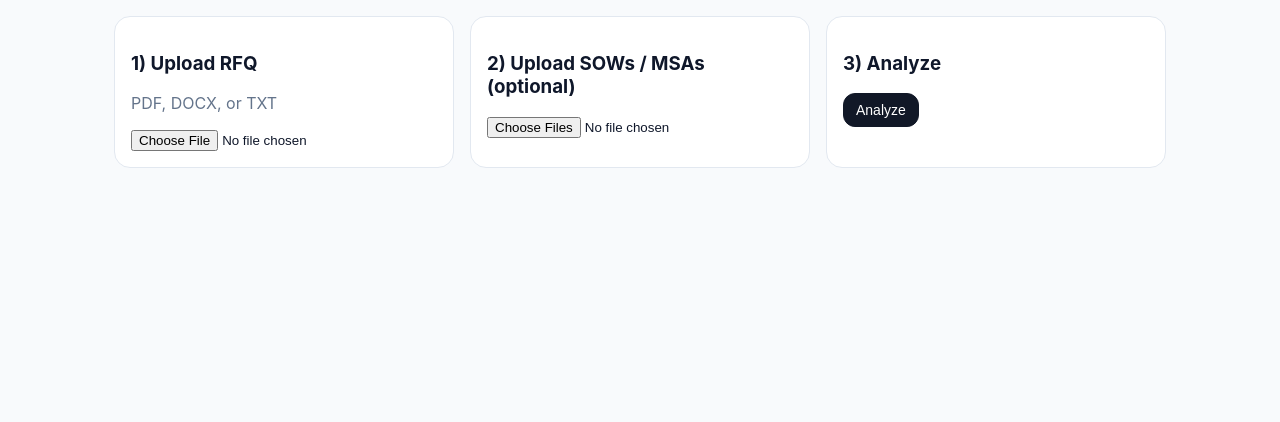
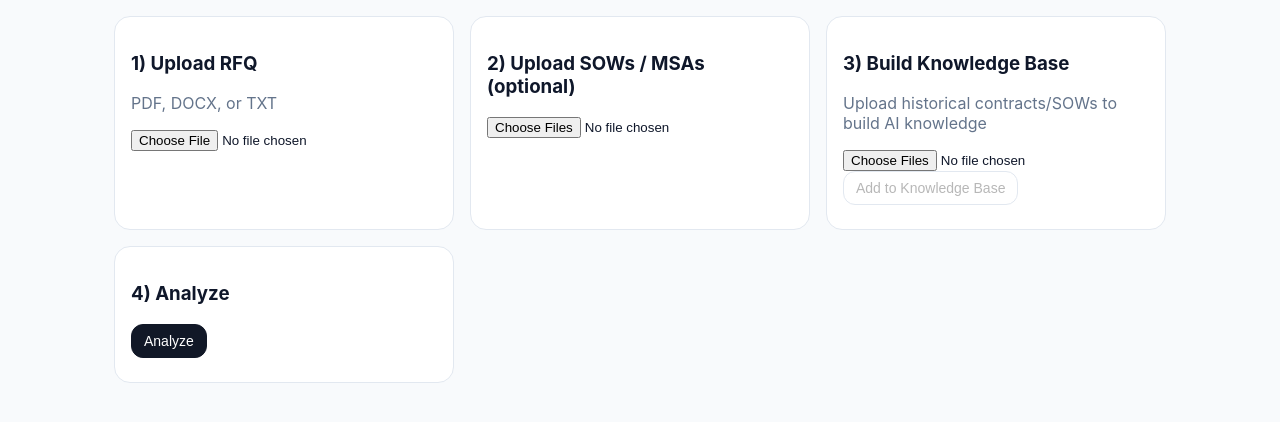
Before and after one commit to rupanshu2129/clausecraft, a FastAPI app: page / in a window 1280 px wide. Shown: the part 106-528 px from the top of the page. Run offline with FastAPI, Linux system fonts and the light colour scheme; data that the repository does not hold is empty.

Commit message:
Implement RAG system for contract knowledge base
- Add RAG service with ChromaDB and sentence transformers
- Create knowledge base API endpoints for adding/clearing documents
- Update analysis to use RAG context from historical contracts
- Add UI for uploading documents to knowledge base
- Support semantic search across contract database
- Integrate RAG knowledge with OpenAI analysis prompts

```diff
--- /dev/null
+++ b/lib/rag_service.py
@@ -0,0 +1,147 @@
+import os
+import uuid
+from typing import List, Dict, Any
+from pathlib import Path
+
+import chromadb
+from sentence_transformers import SentenceTransformer
+from langchain.text_splitter import RecursiveCharacterTextSplitter
+from langchain_community.vectorstores import Chroma
+from langchain.schema import Document
+
+from .extract_text import extract_text
+
+class RAGService:
+    def __init__(self, persist_directory: str = "./chroma_db"):
+        self.persist_directory = persist_directory
+        self.embedding_model = SentenceTransformer('all-MiniLM-L6-v2')
+        self.text_splitter = RecursiveCharacterTextSplitter(
+            chunk_size=1000,
+            chunk_overlap=200,
+            length_function=len,
+        )
+
+        # Initialize ChromaDB
+        self.client = chromadb.PersistentClient(path=persist_directory)
+        self.collection = self.client.get_or_create_collection(
+            name="contracts_knowledge",
+            metadata={"description": "Contract and SOW knowledge base"}
+        )
+
+    def add_documents(self, files: List[Any], file_names: List[str]) -> Dict[str, Any]:
+        """Add documents to the knowledge base"""
+        results = {
+            "success": [],
+            "errors": [],
+            "total_chunks": 0
+        }
+
+        for file_data, filename in zip(files, file_names):
+            try:
+                # Extract text from file
+                text, _ = extract_text(file_data, filename)
+                if not text.strip():
+                    results["errors"].append(f"No text extracted from {filename}")
+                    continue
+
+                # Split text into chunks
+                chunks = self.text_splitter.split_text(text)
+
+                # Create documents with metadata
+                documents = []
+                metadatas = []
+                ids = []
+
+                for i, chunk in enumerate(chunks):
+                    doc_id = f"{filename}_{i}_{uuid.uuid4().hex[:8]}"
+                    documents.append(chunk)
+                    metadatas.append({
+                        "filename": filename,
+                        "chunk_index": i,
+                        "total_chunks": len(chunks)
+                    })
+                    ids.append(doc_id)
+
+                # Add to ChromaDB
+                self.collection.add(
+                    documents=documents,
+                    metadatas=metadatas,
+                    ids=ids
+                )
+
+                results["success"].append({
+                    "filename": filename,
+                    "chunks": len(chunks)
+                })
+                results["total_chunks"] += len(chunks)
+
+            except Exception as e:
+                results["errors"].append(f"Error processing {filename}: {str(e)}")
+
+        return results
+
+    def search_similar(self, query: str, n_results: int = 5) -> List[Dict[str, Any]]:
+        """Search for similar documents in the knowledge base"""
+        try:
+            results = self.collection.query(
+                query_texts=[query],
+                n_results=n_results
+            )
+
+            # Format results
+            formatted_results = []
+            if results['documents'] and results['documents'][0]:
+                for i, doc in enumerate(results['documents'][0]):
+                    formatted_results.append({
+                        "content": doc,
+                        "metadata": results['metadatas'][0][i] if results['metadatas'] else {},
+                        "distance": results['distances'][0][i] if results['distances'] else 0
+                    })
+
+            return formatted_results
+
+        except Exception as e:
+            print(f"Error searching knowledge base: {e}")
+            return []
+
+    def get_knowledge_context(self, query: str, max_chunks: int = 10) -> str:
+        """Get relevant context from knowledge base for a query"""
+        similar_docs = self.search_similar(query, n_results=max_chunks)
+
+        if not similar_docs:
+            return ""
+
+        context_parts = []
+        for doc in similar_docs:
+            filename = doc['metadata'].get('filename', 'Unknown')
+            content = doc['content']
+            context_parts.append(f"From {filename}:\n{content}\n")
+
+        return "\n".join(context_parts)
+
+    def get_collection_stats(self) -> Dict[str, Any]:
+        """Get statistics about the knowledge base"""
+        try:
+            count = self.collection.count()
+            return {
+                "total_documents": count,
+                "collection_name": self.collection.name
+            }
+        except Exception as e:
+            return {"error": str(e)}
+
+    def clear_knowledge_base(self) -> bool:
+        """Clear all documents from the knowledge base"""
+        try:
+            self.client.delete_collection("contracts_knowledge")
+            self.collection = self.client.get_or_create_collection(
+                name="contracts_knowledge",
+                metadata={"description": "Contract and SOW knowledge base"}
+            )
+            return True
+        except Exception as e:
+            print(f"Error clearing knowledge base: {e}")
+            return False
+
+# Global RAG service instance
+rag_service = RAGService()
--- a/main.py
+++ b/main.py
@@ -10,6 +10,7 @@ from fastapi.staticfiles import StaticFiles
 from fastapi.templating import Jinja2Templates
 
 from lib.extract_text import extract_text
+from lib.rag_service import rag_service
 
 # Basic logging
 logging.basicConfig(level=logging.INFO)
@@ -49,9 +50,16 @@ Return ONLY valid JSON with this exact shape:
 }
 """
 
-def build_prompt(rfq_text: str, sow_texts: List[str]) -> str:
+def build_prompt(rfq_text: str, sow_texts: List[str], rag_context: str = "") -> str:
+    knowledge_section = ""
+    if rag_context.strip():
+        knowledge_section = f"""
+KNOWLEDGE BASE CONTEXT (from previous contracts/SOWs):
+\"\"\"{rag_context}\"\"\"
+"""
+
     return f"""
-You are a contracts analyst. Compare the customer's RFQ to our SOW/MSA standards.
+You are a contracts analyst. Compare the customer's RFQ to our SOW/MSA standards and historical knowledge.
 
 Tasks:
 1) Identify key clauses and show the customer's ask vs. our standard.
@@ -62,7 +70,9 @@ Tasks:
    - Use <span class="line-through">deleted</span> for removals
    - Use <span class="underline">added</span> for additions
 6) Provide rough KPIs after redlining (best-effort estimates).
+7) Consider historical patterns from our knowledge base when making recommendations.
 
+{knowledge_section}
 RFQ (customer ask):
 \"\"\"{rfq_text}\"\"\"
 
@@ -76,6 +86,51 @@ Only output JSON. No extra text.
 @app.get("/", response_class=HTMLResponse)
 async def index(request: Request):
     return templates.TemplateResponse("index.html", {"request": request})
+
+@app.post("/api/knowledge/add")
+async def add_to_knowledge_base(files: List[UploadFile] = []):
+    """Add documents to the knowledge base"""
+    if not files:
+        return JSONResponse({"error": "No files provided"}, status_code=400)
+
+    try:
+        file_data = []
+        file_names = []
+
+        for file in files:
+            data = await file.read()
+            file_data.append(data)
+            file_names.append(file.filename)
+
+        results = rag_service.add_documents(file_data, file_names)
+        return JSONResponse(results, status_code=200)
+
+    except Exception as e:
+        logger.error(f"Error adding to knowledge base: {e}")
+        return JSONResponse({"error": str(e)}, status_code=500)
+
+@app.get("/api/knowledge/stats")
+async def get_knowledge_stats():
+    """Get knowledge base statistics"""
+    try:
+        stats = rag_service.get_collection_stats()
+        return JSONResponse(stats, status_code=200)
+    except Exception as e:
+        logger.error(f"Error getting knowledge stats: {e}")
+        return JSONResponse({"error": str(e)}, status_code=500)
+
+@app.post("/api/knowledge/clear")
+async def clear_knowledge_base():
+    """Clear the knowledge base"""
+    try:
+        success = rag_service.clear_knowledge_base()
+        if success:
+            return JSONResponse({"message": "Knowledge base cleared"}, status_code=200)
+        else:
+            return JSONResponse({"error": "Failed to clear knowledge base"}, status_code=500)
+    except Exception as e:
+        logger.error(f"Error clearing knowledge base: {e}")
+        return JSONResponse({"error": str(e)}, status_code=500)
 
 @app.post("/api/analyze")
 async def analyze(rfq: UploadFile, sows: List[UploadFile] = []):
@@ -100,8 +155,12 @@ async def analyze(rfq: UploadFile, sows: List[UploadFile] = []):
         except Exception as e:
             return JSONResponse({"error": f"Failed to read SOW {getattr(f, 'filename', '')}", "detail": str(e)}, status_code=400)
 
-    prompt = build_prompt(rfq_text, sow_texts)
-    logger.info("Analyze invoked. rfq_len=%s sow_count=%s", len(rfq_text or ""), len(sow_texts))
+    # Get RAG context from knowledge base
+    rag_context = rag_service.get_knowledge_context(rfq_text, max_chunks=10)
+    logger.info("Analyze invoked. rfq_len=%s sow_count=%s rag_chunks=%s",
+                len(rfq_text or ""), len(sow_texts), len(rag_context.split('\n')) if rag_context else 0)
+
+    prompt = build_prompt(rfq_text, sow_texts, rag_context)
 
     client = OpenAI(
         api_key=OPENAI_API_KEY,
--- a/requirements.txt
+++ b/requirements.txt
@@ -7,3 +7,8 @@ python-docx==1.1.2
 python-dotenv==1.0.1
 openai==1.51.2
 httpx==0.27.2
+chromadb==0.4.22
+sentence-transformers==2.2.2
+langchain==0.1.0
+langchain-community==0.0.10
+langchain-chroma==0.1.0
--- a/templates/index.html
+++ b/templates/index.html
@@ -28,7 +28,16 @@
       </div>
 
       <div class="card">
-        <h3>3) Analyze</h3>
+        <h3>3) Build Knowledge Base</h3>
+        <p class="muted">Upload historical contracts/SOWs to build AI knowledge</p>
+        <input id="knowledgeFiles" type="file" accept=".pdf,.docx,.txt" multiple />
+        <button id="addKnowledge" class="btn" disabled>Add to Knowledge Base</button>
+        <div id="knowledgeStatus" class="status"></div>
+        <div id="knowledgeStats" class="muted small"></div>
+      </div>
+
+      <div class="card">
+        <h3>4) Analyze</h3>
         <button id="analyze" class="btn primary" disabled>Analyze</button>
         <div id="status" class="status"></div>
       </div>
@@ -115,6 +124,10 @@
     const k2 = document.getElementById('kpi2');
     const k3 = document.getElementById('kpi3');
     const newBtn = document.getElementById('new');
+    const knowledgeFiles = document.getElementById('knowledgeFiles');
+    const addKnowledgeBtn = document.getElementById('addKnowledge');
+    const knowledgeStatus = document.getElementById('knowledgeStatus');
+    const knowledgeStats = document.getElementById('knowledgeStats');
 
     // Tab functionality
     const tabBtns = document.querySelectorAll('.tab-btn');
@@ -154,11 +167,62 @@
       });
     });
 
+    // Knowledge base functionality
+    knowledgeFiles.addEventListener('change', () => {
+      addKnowledgeBtn.disabled = !knowledgeFiles.files.length;
+    });
+
+    addKnowledgeBtn.addEventListener('click', async () => {
+      if (!knowledgeFiles.files.length) return;
+
+      addKnowledgeBtn.disabled = true;
+      knowledgeStatus.textContent = 'Adding to knowledge base...';
+
+      const fd = new FormData();
+      Array.from(knowledgeFiles.files).forEach(f => fd.append('files', f));
+
+      try {
+        const res = await fetch('/api/knowledge/add', { method: 'POST', body: fd });
+        const data = await res.json();
+
+        if (res.ok) {
+          knowledgeStatus.textContent = `Added ${data.success.length} files, ${data.total_chunks} chunks`;
+          if (data.errors.length > 0) {
+            knowledgeStatus.textContent += ` (${data.errors.length} errors)`;
+          }
+          loadKnowledgeStats();
+        } else {
+          knowledgeStatus.textContent = data.error || 'Failed to add to knowledge base';
+        }
+      } catch (e) {
+        knowledgeStatus.textContent = 'Error adding to knowledge base';
+      }
+
+      addKnowledgeBtn.disabled = false;
+    });
+
+    async function loadKnowledgeStats() {
+      try {
+        const res = await fetch('/api/knowledge/stats');
+        const data = await res.json();
+        if (res.ok) {
+          knowledgeStats.textContent = `Knowledge base: ${data.total_documents} documents`;
+        }
+      } catch (e) {
+        // Ignore errors for stats
+      }
+    }
+
+    // Load stats on page load
+    loadKnowledgeStats();
+
     newBtn.addEventListener('click', () => {
       rfqInput.value = '';
       sowsInput.value = '';
+      knowledgeFiles.value = '';
       rfqName.textContent = '';
       sowList.innerHTML = '';
+      knowledgeStatus.textContent = '';
       rows.innerHTML = '';
       redlines.innerHTML = '';
       k1.textContent = '—';
@@ -166,6 +230,7 @@
       k3.textContent = '—';
       results.classList.add('hidden');
       analyzeBtn.disabled = true;
+      addKnowledgeBtn.disabled = true;
       statusEl.textContent = '';
     });
 
```
